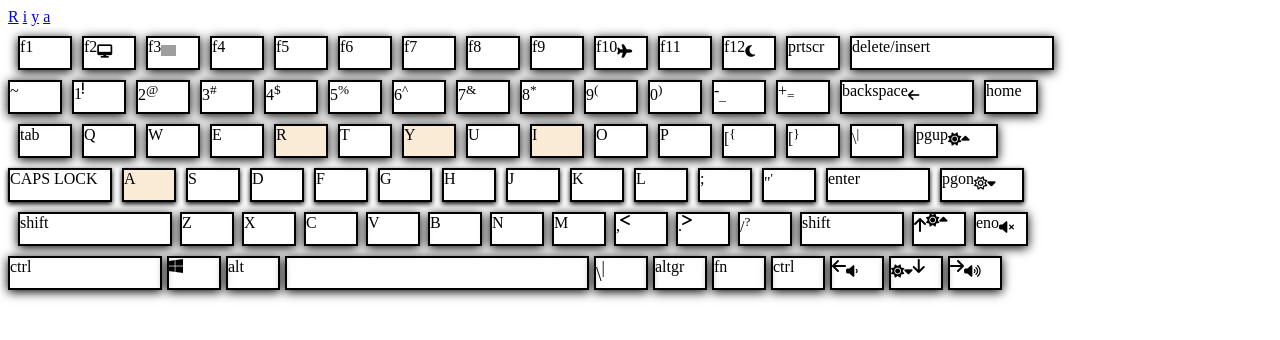
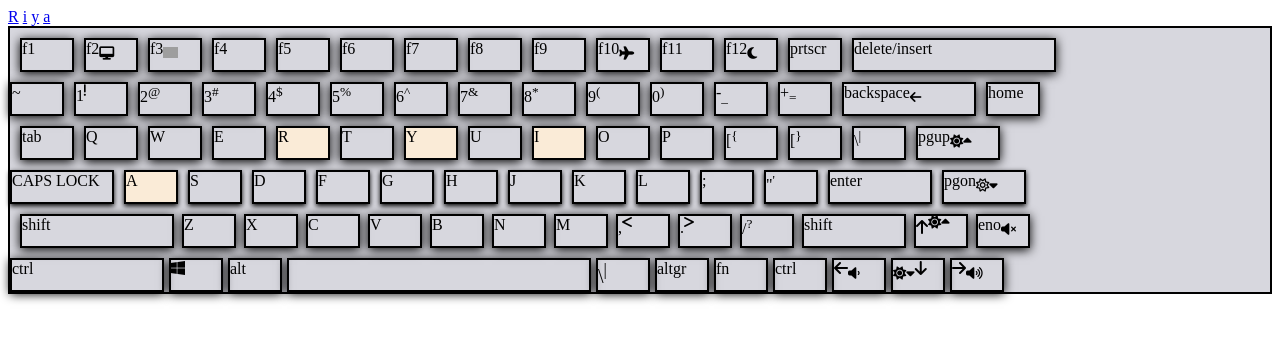
Before and after one commit to Santoshi2627/keyboard, a plain HTML site: page index.html in a window 1280 px wide. Drawn offline with Linux system fonts and the light colour scheme; grey boxes are pictures that could not be loaded.

Commit message:
Update index.html

```diff
--- a/index.html
+++ b/index.html
@@ -6,6 +6,10 @@
     <title>Document</title>
     <link rel="stylesheet" href="https://cdnjs.cloudflare.com/ajax/libs/font-awesome/6.5.2/css/all.min.css" integrity="sha512-SnH5WK+bZxgPHs44uWIX+LLJAJ9/2PkPKZ5QiAj6Ta86w+fsb2TkcmfRyVX3pBnMFcV7oQPJkl9QevSCWr3W6A==" crossorigin="anonymous" referrerpolicy="no-referrer" />
     <style>
+         .mc{
+            border: 2px solid;
+            background-color: rgb(215, 215, 222);
+        }
         .container{
             display:flex;
             gap: 10px;
```
